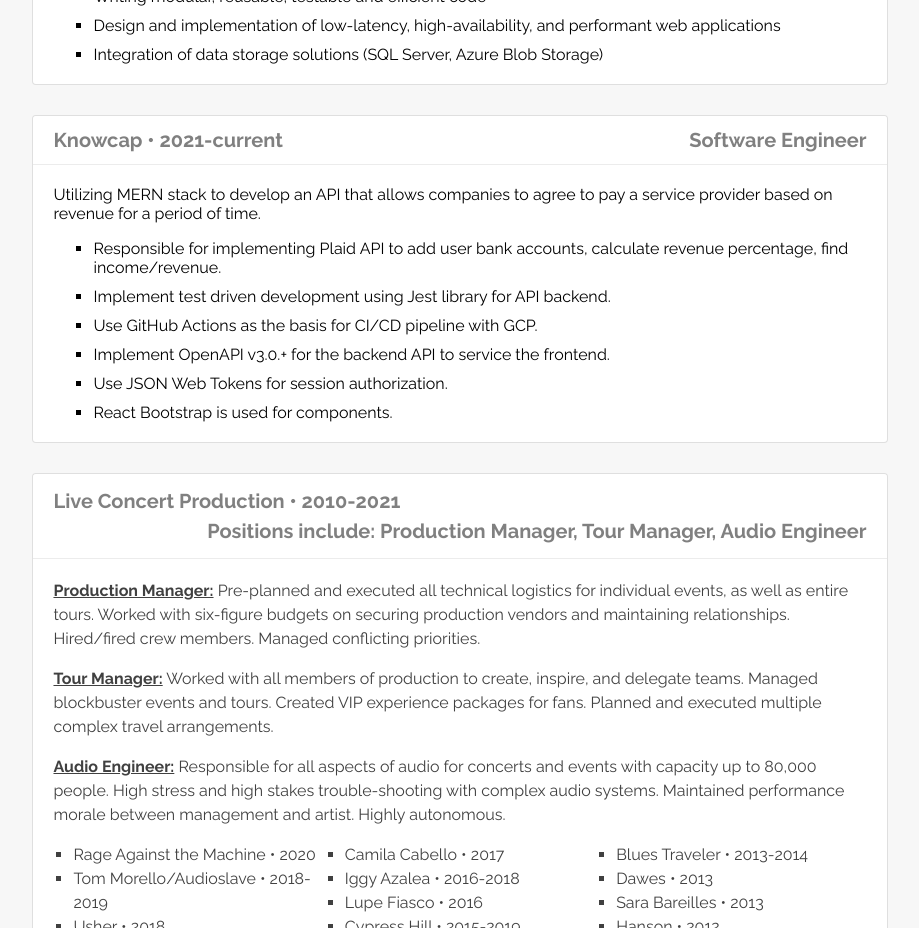
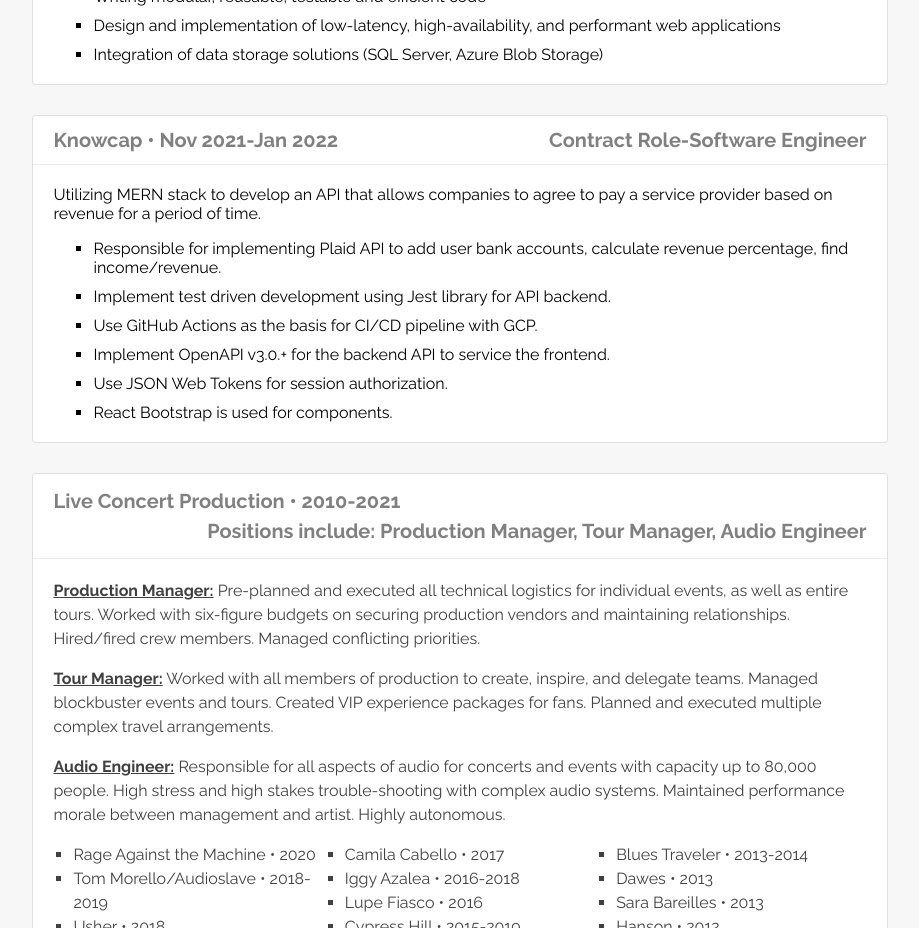
Before and after one commit to austinschroeder/portfolio-react, a React (Create React App) app: page / in a window 1280 px wide. Shown: the part 4860-5788 px from the top of the page, without its empty margins (180-1099 px from the left). Built offline with nearby package versions, Linux system fonts and the light colour scheme.

Commit message:
update knowcap

```diff
--- a/src/components/Experience.js
+++ b/src/components/Experience.js
@@ -89,8 +89,8 @@ function Experience() {
         <div className="card">
           <div className="card-header">
             <h4>
-              Knowcap • 2021-current{' '}
-              <span className="job-title">Software Engineer</span>
+              Knowcap • Nov 2021-Jan 2022{' '}
+              <span className="job-title">Contract Role-Software Engineer</span>
             </h4>
           </div>
           <div className="card-content">
```
